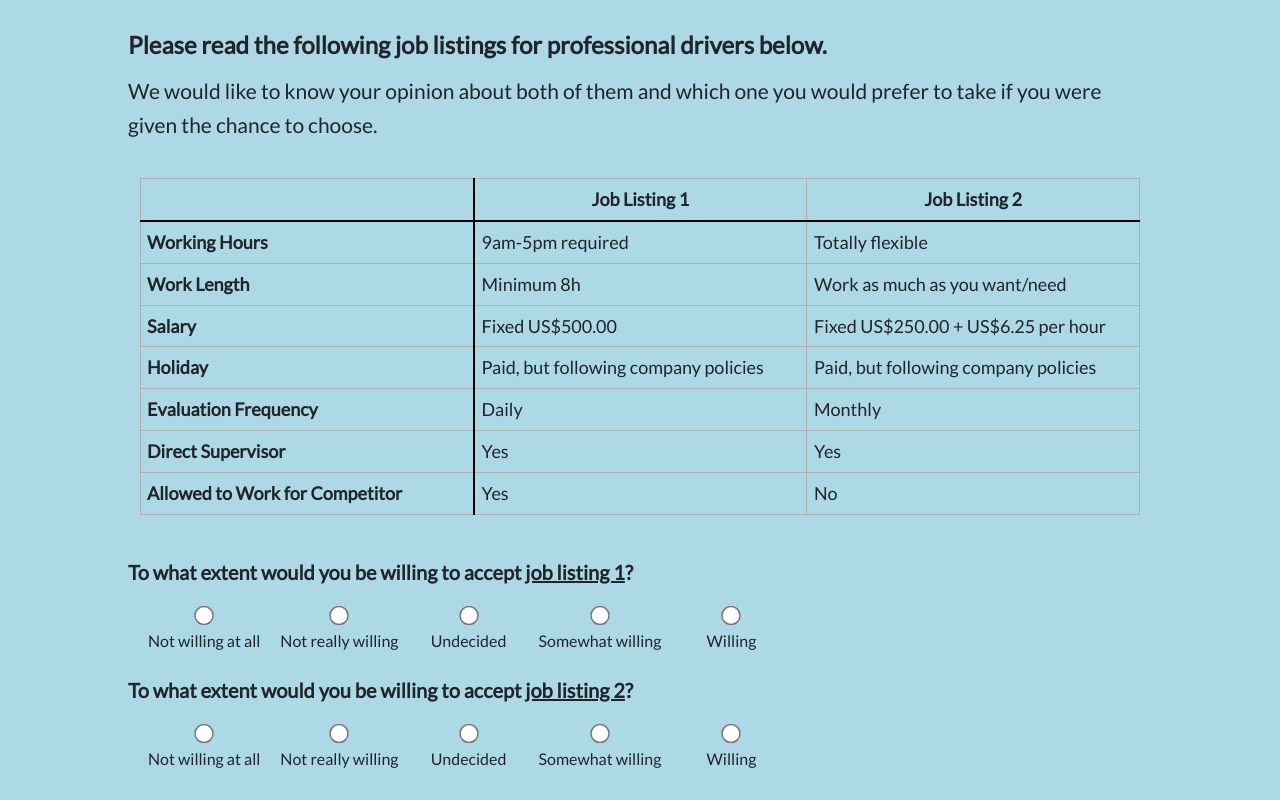
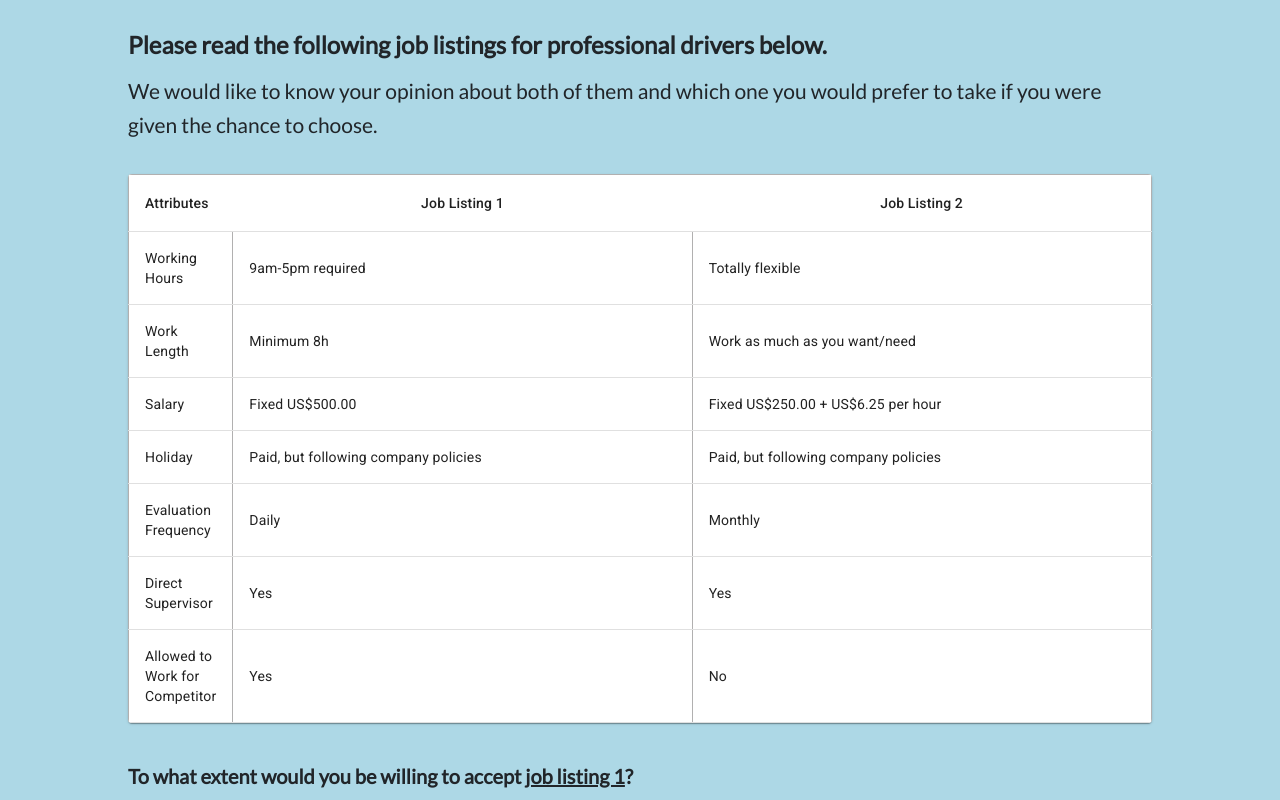
Before and after one commit to nguyenthi47/CS489-GigEcoProject, a React (Create React App) app: page / in a window 1280 px wide. Both pictures are taken after a click on the button "Next". Shown: the top 800 px of the page. Built offline with nearby package versions, Linux system fonts and the light colour scheme.

Commit message:
Improve table style

```diff
--- a/src/Table.js
+++ b/src/Table.js
@@ -1,53 +1,60 @@
 import React from 'react';
+import { makeStyles } from '@material-ui/core/styles';
+import Table from '@material-ui/core/Table';
+import TableBody from '@material-ui/core/TableBody';
+import TableCell from '@material-ui/core/TableCell';
+import TableContainer from '@material-ui/core/TableContainer';
+import TableHead from '@material-ui/core/TableHead';
+import TableRow from '@material-ui/core/TableRow';
+import Paper from '@material-ui/core/Paper';
 import './App.css';
 
-class Table extends React.Component{
-    render() {
-        let content;
-        const cols = [
-            {idx: "Working hours (time period)", label: "Working Hours"},
-            {idx: "Working hours (length)", label: "Work Length"},
-            {idx: "Salary", label: "Salary"},
-            {idx: "Day off", label: "Holiday"},
-            {idx: "Evaluation", label: "Evaluation Frequency"},
-            {idx: "Direct Supervisor", label: "Direct Supervisor"},
-            {idx: "Working Options (companies in same sector)", label: "Allowed to Work for Competitor"}
+const useStyles = makeStyles({
+  table: {
+    minWidth: 300,
+  },
+});
 
-        ];
-        content =
-            <div style={{marginTop: "20px", marginBottom: "20px"}}>
-                <table className="tableCol center">
-                    <thead>
-                        <tr>
-                            <td className="tableHeader tableLeftCol"/>
-                            <td className="tableHeader">Job Listing 1</td>
-                            <td className="tableHeader">Job Listing 2</td>
-                        </tr>
-                    </thead>
-                    <tbody>
-                        {(cols.map((row, rowIdx) => (
-                            <tr key={rowIdx}>
-                                <td className="tableLeftCol">
-                                    {row.label}
-                                </td>
-                                <td className="tableInfo">
-                                    {this.props.pair[0][row.idx]}
-                                </td>
-                                <td  className="tableInfo">
-                                    {this.props.pair[1][row.idx]}
-                                </td>
-                            </tr>
-                        )))
-                    }
-                    </tbody>
-                </table>
-            </div>;
-        return(
-            <div>
-                {content}
-            </div>
-        )
-    }
+function createAttr(key, attribute) {
+  return { key, attribute }
 }
 
-export default Table;
+const rows = [
+  createAttr('Working hours (time period)', 'Working Hours'),
+  createAttr('Working hours (length)', 'Work Length'),
+  createAttr('Salary', 'Salary'),
+  createAttr('Day off', 'Holiday'),
+  createAttr('Evaluation', 'Evaluation Frequency'),
+  createAttr('Direct Supervisor', 'Direct Supervisor'),
+  createAttr('Working Options (companies in same sector)', 'Allowed to Work for Competitor')
+];
+
+
+export default function BasicTable(props) {
+  const classes = useStyles();
+
+  return (
+    <TableContainer component={Paper}>
+      <Table className={classes.table} aria-label="simple table">
+        <TableHead>
+          <TableRow>
+            <TableCell>Attributes</TableCell>
+            <TableCell align="center">Job Listing 1</TableCell>
+            <TableCell align="center">Job Listing 2</TableCell>
+          </TableRow>
+        </TableHead>
+        <TableBody>
+          {rows.map((row) => (
+            <TableRow key={row.key}>
+              <TableCell component="th" scope="row">
+                {row.attribute}
+              </TableCell>
+              <TableCell align="left">{props.pair[0][row.key]}</TableCell>
+              <TableCell align="left">{props.pair[1][row.key]}</TableCell>
+            </TableRow>
+          ))}
+        </TableBody>
+      </Table>
+    </TableContainer>
+  );
+}
```
